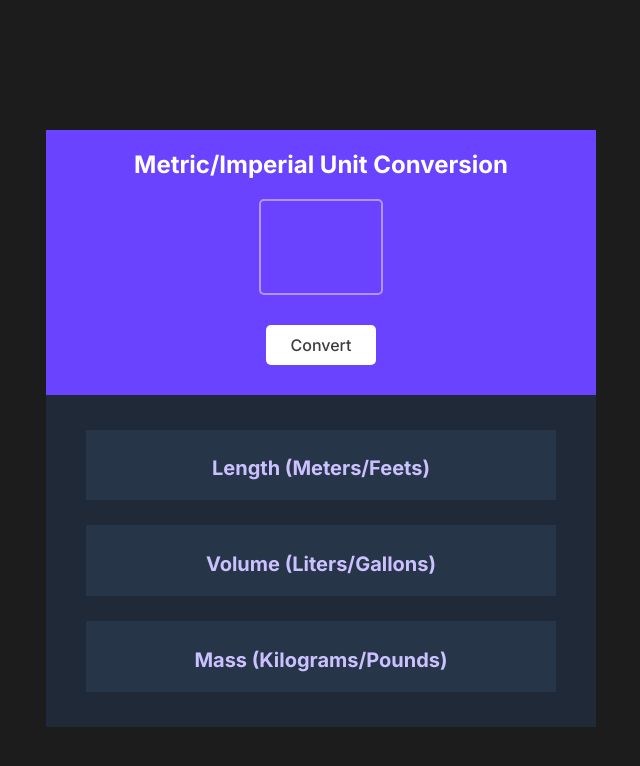
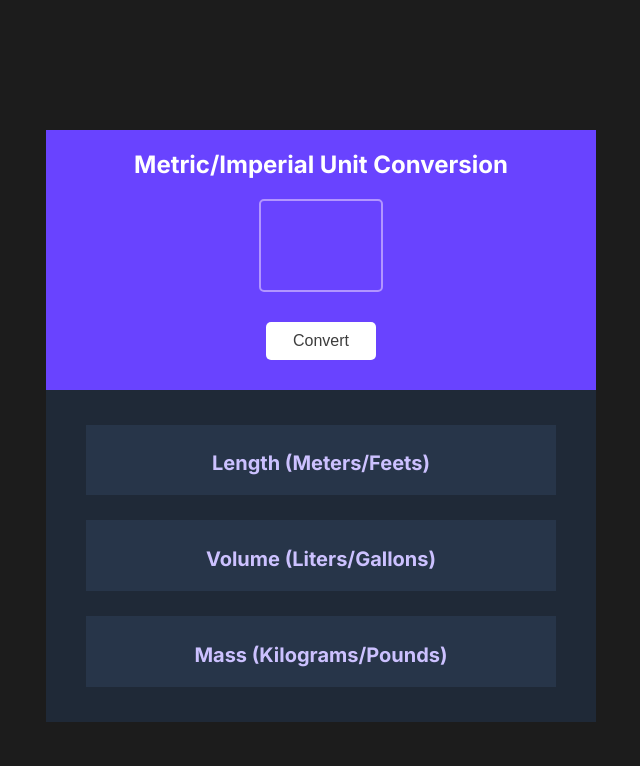
Before and after one commit to thal-carrero/unit-converter, a plain HTML site: page index.html in a window 1280 px wide. Shown: the whole page, without its empty margins (319-959 px from the left). Drawn offline with Linux system fonts and the light colour scheme.

Commit message:
Updated styles.css
Corrected the font-family

```diff
--- a/styles.css
+++ b/styles.css
@@ -1,7 +1,8 @@
 body {
     margin: 0;
+    padding: 0;
     background: #1C1C1C;
-    font-family: Inter, sans-serif;
+    font-family: "Inter", sans-serif;
     color: white;
     text-align: center;
 }
@@ -9,8 +10,6 @@ body {
 .container {
     width: 550px;
     margin: 130px auto;
-
-
 }
 
 .conversion-section {
@@ -30,7 +29,6 @@ input {
     border-radius: 5px;
     width: 100px;
     margin: 0 auto;
-    font-family: Inter, sans-seerif;
     font-size: 60px;
     font-weight: 800;
     color: white;
@@ -46,7 +44,6 @@ input {
     border: none;
     border-radius: 5px;
     color: #3D3D3D;
-    font-family: Inter, sans-serif;
     font-weight: 500;
     font-size: 16px
 
```
